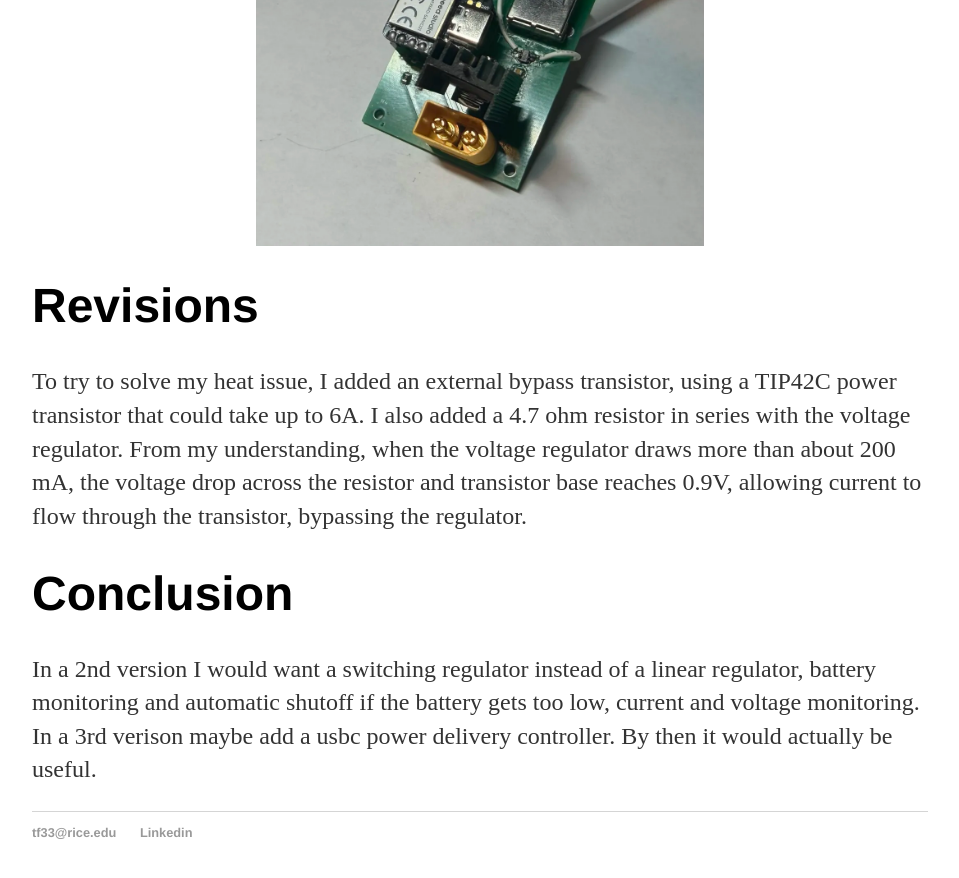
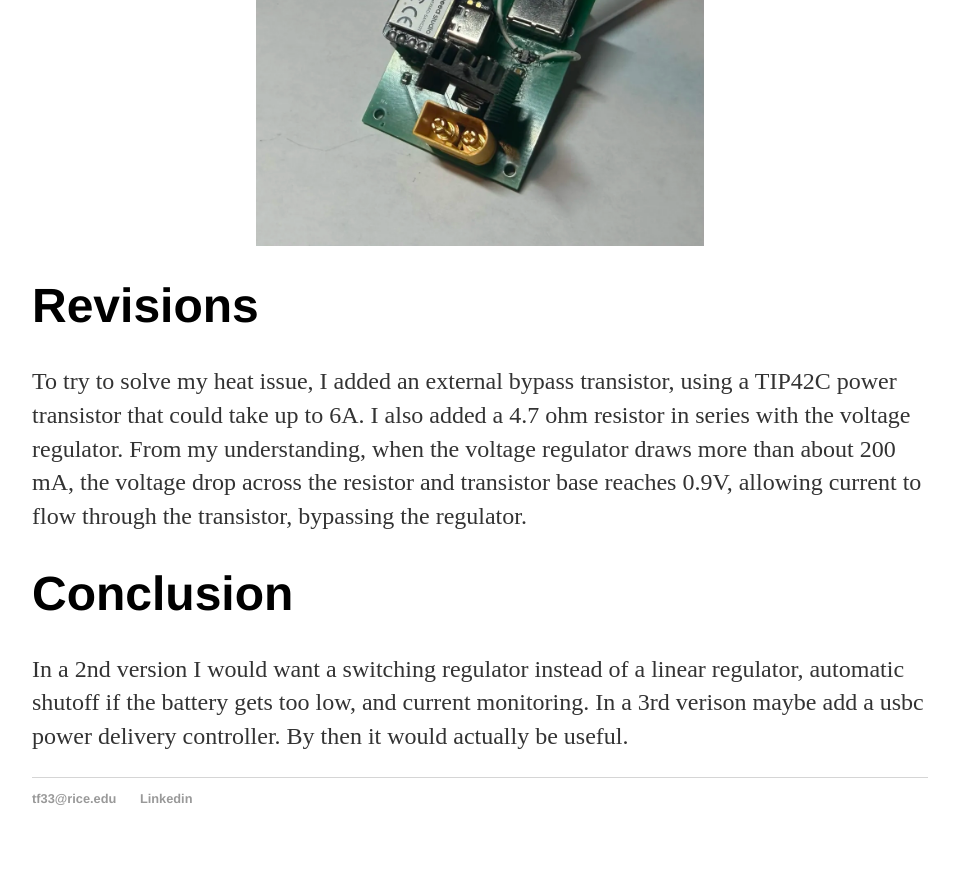
Before and after one commit to tfu1897/tfu1897.github.io, a Jekyll site: the page built from Projects/charger.html, in a window 1280 px wide and 900 px high, scrolled down 1951 px. Shown: the top 878 px of the window, without its empty margins (160-1119 px from the left). Built offline with Jekyll 4.4.1, drawn with Linux system fonts in a browser that asks for light colours.

Commit message:
Update charger.html

```diff
--- a/Projects/charger.html
+++ b/Projects/charger.html
@@ -19,5 +19,5 @@
 	<h1>Revisions</h1>
 	<p>To try to solve my heat issue, I added an external bypass transistor, using a TIP42C power transistor that could take up to 6A.  I also added a 4.7 ohm resistor in series with the voltage regulator.  From my understanding, when the voltage regulator draws more than about 200 mA, the voltage drop across the resistor and transistor base reaches 0.9V, allowing current to flow through the transistor, bypassing the regulator. </p>
 	<h1>Conclusion</h1>
-	<p>In a 2nd version I would want a switching regulator instead of a linear regulator, battery monitoring and automatic shutoff if the battery gets too low, current and voltage monitoring. In a 3rd verison maybe add a usbc power delivery controller. By then it would actually be useful. </p>
+	<p>In a 2nd version I would want a switching regulator instead of a linear regulator, automatic shutoff if the battery gets too low, and current monitoring. In a 3rd verison maybe add a usbc power delivery controller. By then it would actually be useful. </p>
 </div>
```
